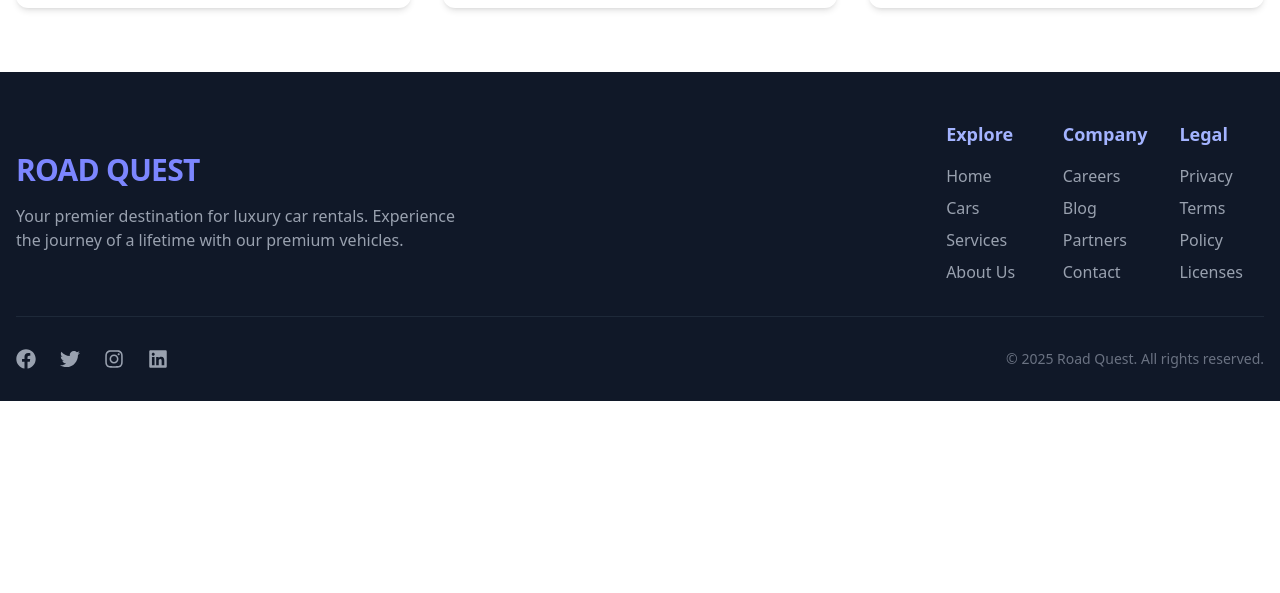
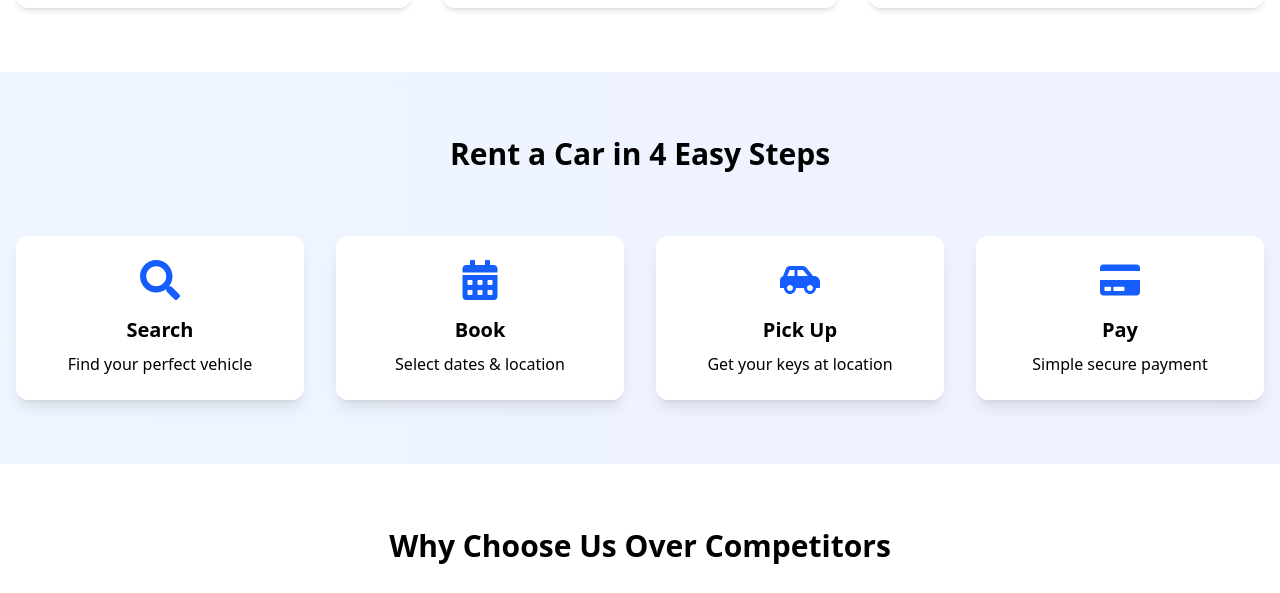
Before and after one commit to fahmidurshanto/road-quest-client, a React (Vite) app: page / in a window 1280 px wide. Shown: the part 2204-2797 px from the top of the page. Before the commit the page ends 2605 px from the top, so only its background shows below. Built offline with nearby package versions, Linux system fonts and the light colour scheme; no server answers.

Commit message:
Added how it works and comparison components

```diff
--- /dev/null
+++ b/src/components/Comparison/Comparison.jsx
@@ -0,0 +1,37 @@
+const Comparison = () => (
+    <section className="py-16 bg-white">
+      <div className="container mx-auto px-4">
+        <h2 className="text-3xl font-bold text-center mb-12 animate__animated animate__fadeIn">
+          Why Choose Us Over Competitors
+        </h2>
+        <div className="overflow-x-auto animate__animated animate__fadeInUp">
+          <table className="min-w-full bg-white rounded-lg overflow-hidden">
+            <thead className="bg-blue-600 text-white">
+              <tr>
+                <th className="py-3 px-4 text-left">Features</th>
+                <th className="py-3 px-4 text-center">Our Service</th>
+                <th className="py-3 px-4 text-center">Others</th>
+              </tr>
+            </thead>
+            <tbody className="divide-y divide-gray-200">
+              {[
+                { feature: "No Hidden Fees", us: "✓", others: "Often" },
+                { feature: "24/7 Support", us: "✓", others: "Limited" },
+                { feature: "Free Cancellation", us: "48hrs", others: "72hrs" },
+                { feature: "Loyalty Rewards", us: "✓", others: "✗" }
+              ].map((row,i) => (
+                <tr key={i} className={`hover:bg-blue-50 ${i%2===0 ? 'bg-gray-50' : 'bg-white'}`}>
+                  <td className="py-3 px-4 font-medium">{row.feature}</td>
+                  <td className="py-3 px-4 text-center text-green-600 font-bold">{row.us}</td>
+                  <td className="py-3 px-4 text-center text-red-500">{row.others}</td>
+                </tr>
+              ))}
+            </tbody>
+          </table>
+        </div>
+      </div>
+    </section>
+  );
+
+
+  export default Comparison;
--- /dev/null
+++ b/src/components/HowItWorks/HowItWorks.jsx
@@ -0,0 +1,29 @@
+import { FaSearch, FaCalendarAlt, FaCarSide, FaCreditCard } from "react-icons/fa";
+
+const HowItWorks = () => (
+  <section className="py-16 bg-gradient-to-r from-blue-50 to-indigo-50">
+    <div className="container mx-auto px-4">
+      <h2 className="text-3xl font-bold text-center mb-16 animate__animated animate__fadeIn">
+        Rent a Car in 4 Easy Steps
+      </h2>
+      <div className="grid grid-cols-1 md:grid-cols-4 gap-8">
+        {[
+          { icon: <FaSearch size={40} />, title: "Search", desc: "Find your perfect vehicle" },
+          { icon: <FaCalendarAlt size={40} />, title: "Book", desc: "Select dates & location" },
+          { icon: <FaCarSide size={40} />, title: "Pick Up", desc: "Get your keys at location" },
+          { icon: <FaCreditCard size={40} />, title: "Pay", desc: "Simple secure payment" }
+        ].map((step, i) => (
+          <div key={i} className={`animate__animated animate__fadeInUp animate__delay-${i+1}s`}>
+            <div className="bg-white p-6 rounded-xl shadow-lg text-center h-full transform hover:scale-105 transition-all">
+              <div className="text-blue-600 mb-4 flex justify-center">{step.icon}</div>
+              <h3 className="text-xl font-bold mb-2">{step.title}</h3>
+              <p>{step.desc}</p>
+            </div>
+          </div>
+        ))}
+      </div>
+    </div>
+  </section>
+);
+
+export default HowItWorks;
--- a/src/pages/Home/Home.jsx
+++ b/src/pages/Home/Home.jsx
@@ -2,6 +2,8 @@ import React from 'react';
 import Banner from '../../components/Banner/Banner';
 import WhyChooseUs from '../../components/WhyChooseUs/WhyChooseUs';
 import RecentListings from '../../components/RecentListings/RecentListings';
+import HowItWorks from '../../components/HowItWorks/HowItWorks';
+import Comparison from '../../components/Comparison/Comparison';
 
 const Home = () => {
     return (
@@ -9,6 +11,8 @@ const Home = () => {
             <Banner></Banner>
             <WhyChooseUs></WhyChooseUs>
             <RecentListings></RecentListings>
+            <HowItWorks></HowItWorks>
+            <Comparison></Comparison>
         </div>
     );
 };
```
